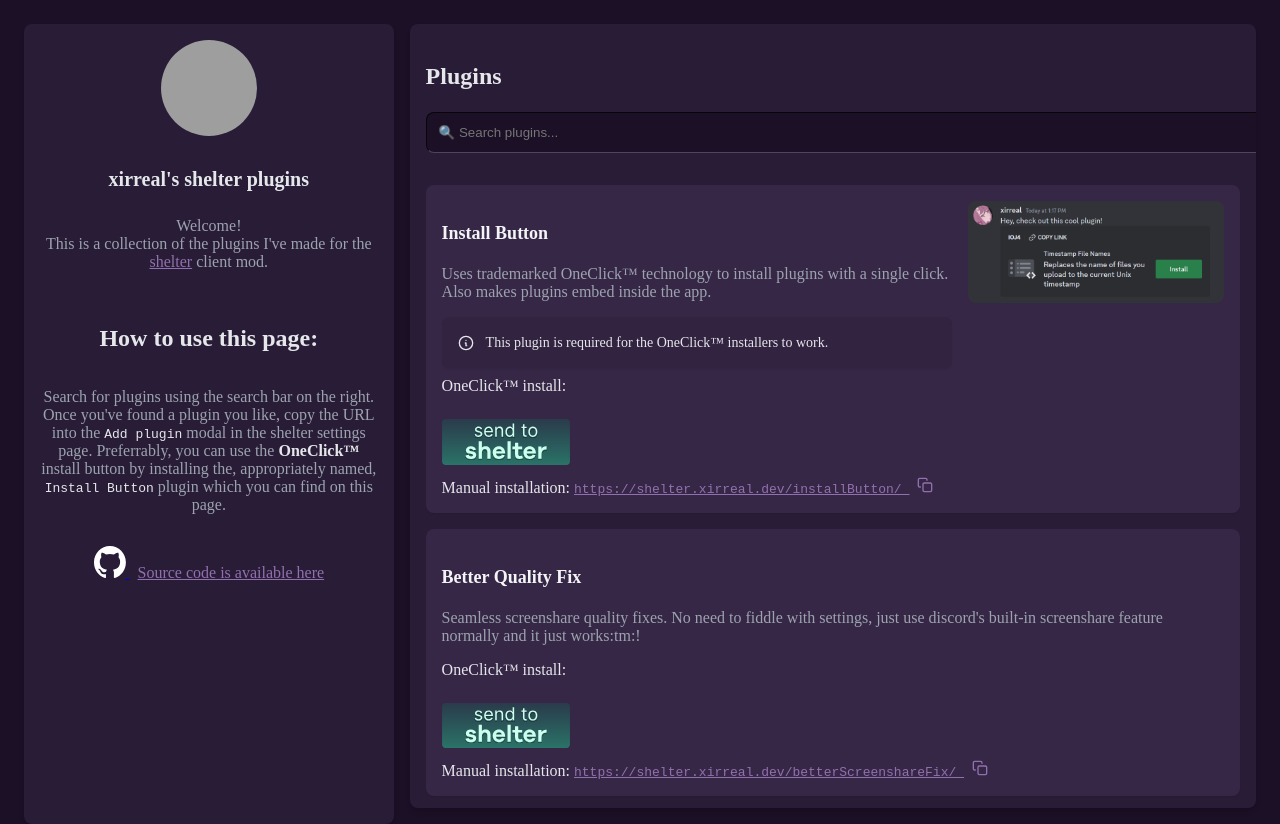
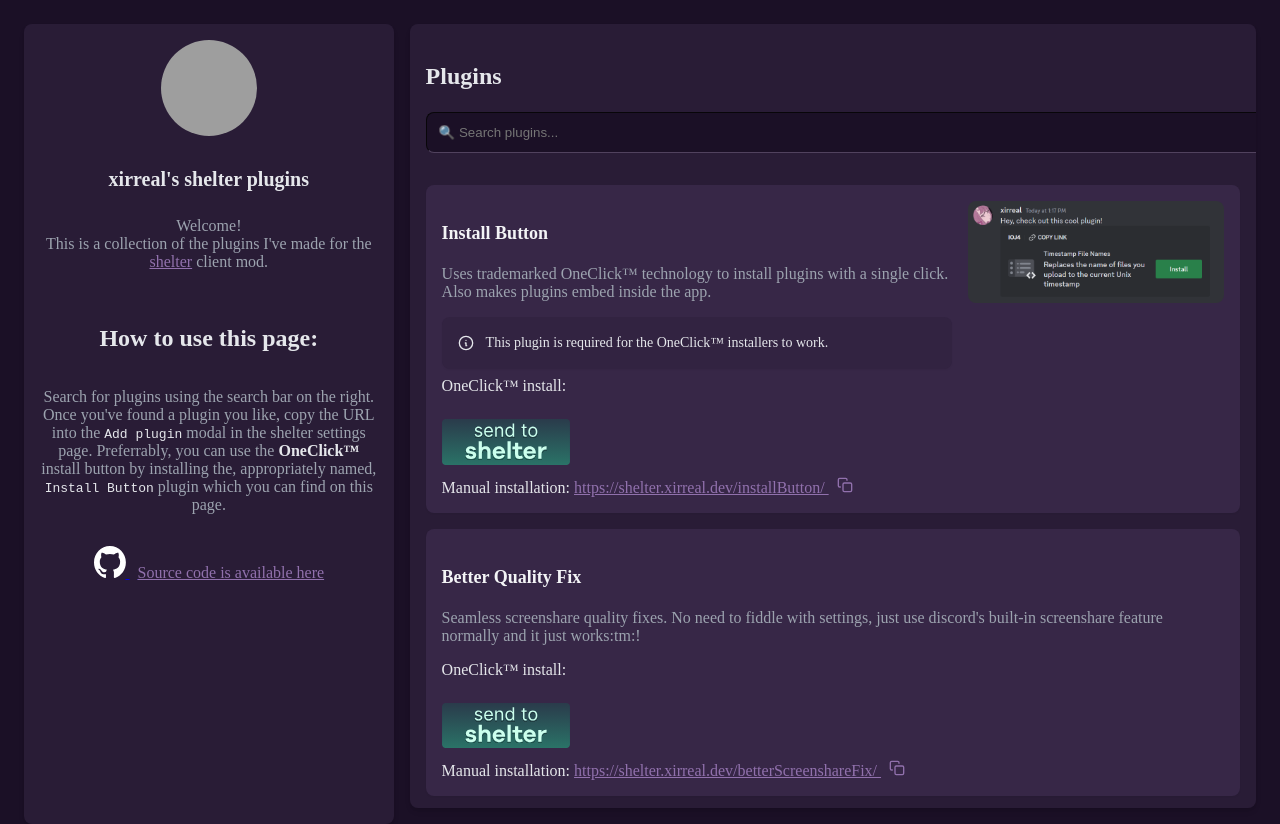
Before and after one commit to xirreal-plugins/shelter-plugins, an Astro site in the folder site/: page / in a window 1280 px wide. Built offline with nearby package versions, Linux system fonts and the light colour scheme; Astro itself is replaced by a stand-in of ours; grey boxes are pictures that could not be loaded.

Commit message:
Minor site changes

```diff
--- a/site/src/pages/index.astro
+++ b/site/src/pages/index.astro
@@ -70,11 +70,11 @@ const profilePicUrl = `https://github.com/${username}.png`;
 										<img src="/send.svg" alt={`One click installer for ${plugin.data.title}`} class="w-32 h-auto" />
 									</a>
 									<div class="mt-2 relative">
-										Manual installation:
-										<kbd onclick="document.copyToClipboard(this)" class="text-[#9171ad] underline hover:text-[#bf96e3] break-all cursor-pointer" data-url={plugin.data.url}>
+										<span>Manual installation:</span>
+										<a onclick="document.copyToClipboard(this); return false;" class="text-[#9171ad] underline hover:text-[#bf96e3] break-all cursor-pointer" href={plugin.data.url}>
 											{plugin.data.url}
 											<CopyIcon />
-										</kbd>
+										</a>
 										<div class="absolute -bottom-10 bg-[#291c36] border-[#51425e] border-1 border-solid px-2 py-1 rounded-2 opacity-0 transition-opacity duration-300">Copied!</div>
 									</div>
 								</div>
@@ -97,8 +97,9 @@ const profilePicUrl = `https://github.com/${username}.png`;
 		<script>
 			// @ts-ignore
 			document.copyToClipboard = (target: HTMLElement) => {
-				const url = target.dataset.url!;
+				const url = target.href!;
 				navigator.clipboard.writeText(url).then(() => {
+					target.nextElementSibling!.style.left = `${target.previousElementSibling.getBoundingClientRect().width + target.getBoundingClientRect().width / 2 - target.nextElementSibling.getBoundingClientRect().width / 2}px`;
 					target.nextElementSibling?.classList.remove("opacity-0");
 					// @ts-ignore
 					if(target.dataset.timeoutId !== undefined) {
```
